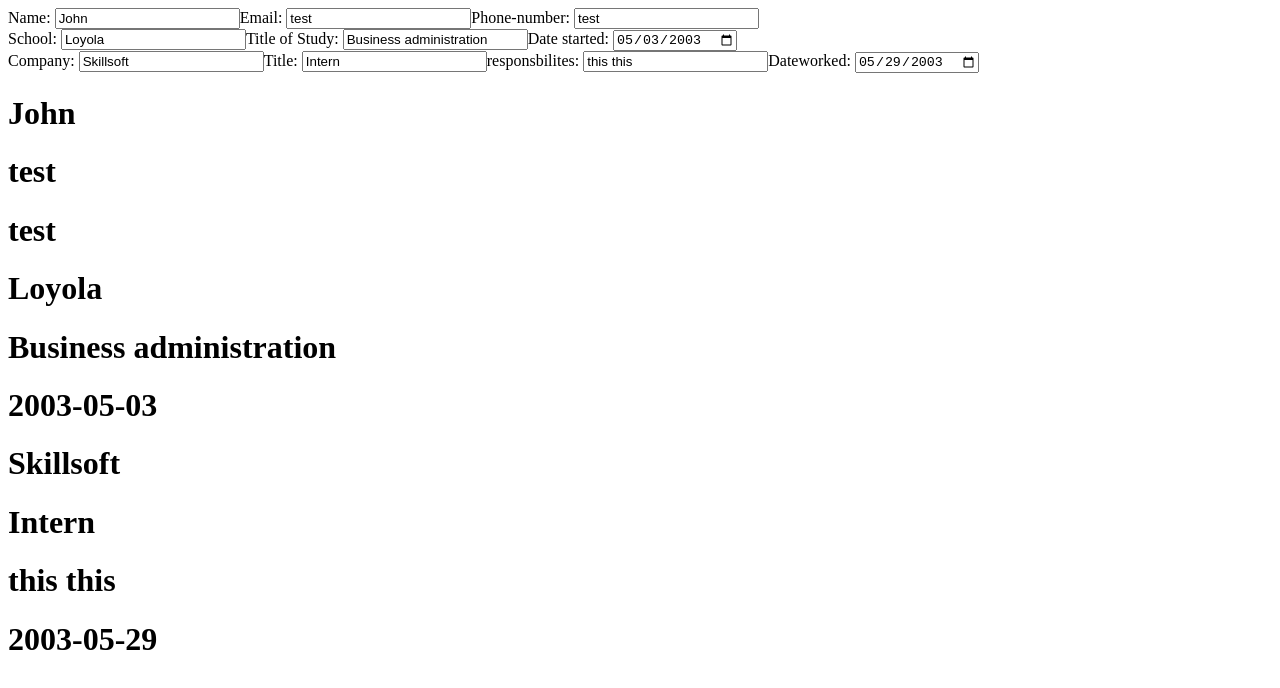
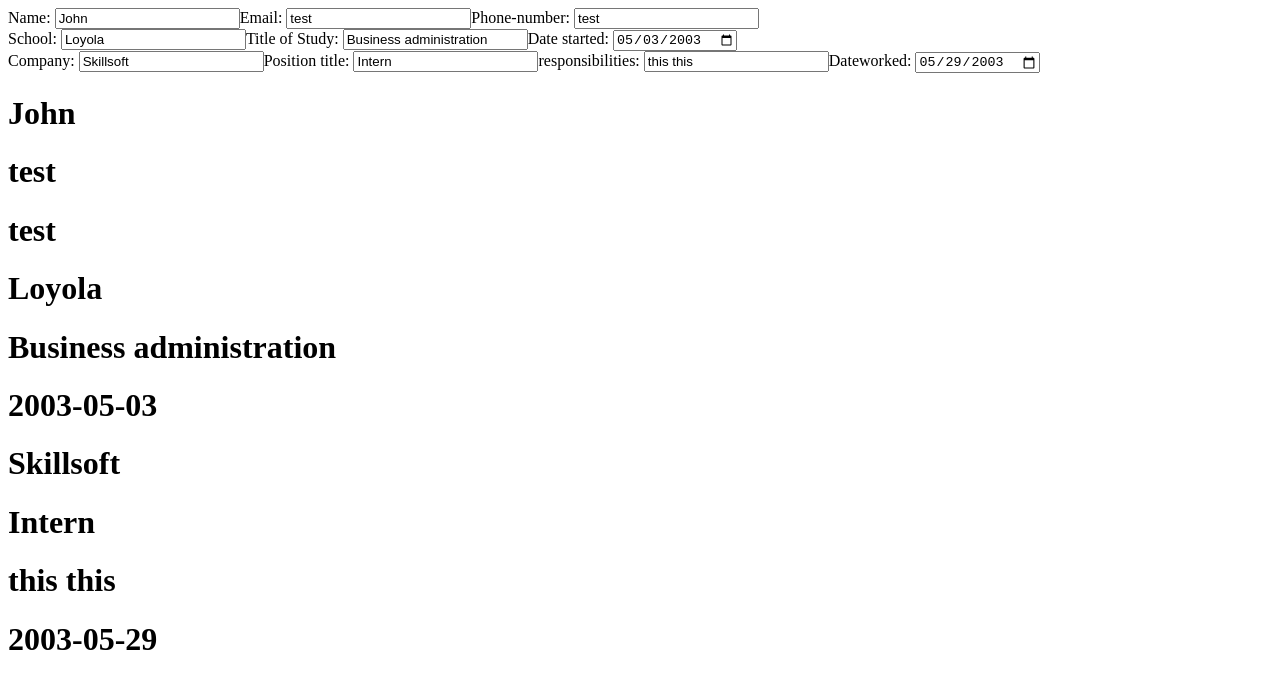
Before and after one commit to Baguirre03/cv-app, a React (Vite) app: page / in a window 1280 px wide. Shown: the top 688 px of the page. Built offline with nearby package versions, Linux system fonts and the light colour scheme.

Commit message:
basic resume

```diff
--- a/src/allSections.jsx
+++ b/src/allSections.jsx
@@ -34,25 +34,26 @@ const initialExperience = {
 };
 
 export default function Sections() {
-  const [name, setName] = useState(iniitalName);
+  const [personal, setPersonal] = useState(iniitalName);
   const [education, setEducation] = useState(initalSchool);
   const [experience, setExperience] = useState(initialExperience);
 
   function handleName(e) {
-    setName({ ...name, [e.target.name]: e.target.value });
+    setPersonal({ ...personal, [e.target.name]: e.target.value });
   }
   function handleEducation(e) {
     setEducation({ ...education, [e.target.name]: e.target.value });
   }
 
   function handleExperience(e) {
+    console.log(experience);
     setExperience({ ...experience, [e.target.name]: e.target.value });
   }
 
   return (
     <>
       <Display>
-        <General onChange={handleName} values={name}></General>
+        <General onChange={handleName} values={personal}></General>
         <Education onChange={handleEducation} values={education}></Education>
         <Experience
           onChange={handleExperience}
@@ -61,10 +62,10 @@ export default function Sections() {
       </Display>
       <Display>
         {
-          <div key={name.id}>
-            <h1>{name.name}</h1>
-            <h1>{name.email}</h1>
-            <h1>{name.phone}</h1>
+          <div key={personal.id}>
+            <h1>{personal.name}</h1>
+            <h1>{personal.email}</h1>
+            <h1>{personal.phone}</h1>
           </div>
         }
         {
--- a/src/section.jsx
+++ b/src/section.jsx
@@ -67,22 +67,22 @@ function Experience({ onChange, values }) {
     <div>
       <Input
         type="text"
-        name="comapny"
+        name="company"
         label="Company"
         value={values.company}
         onChange={onChange}
       ></Input>
       <Input
         type="text"
-        name="title"
-        label="Title"
+        name="position"
+        label="Position title"
         value={values.position}
         onChange={onChange}
       ></Input>
       <Input
         type="next"
         name="responsibilities"
-        label="responsbilites"
+        label="responsibilities"
         value={values.responsibilities}
         onChange={onChange}
       ></Input>
```
